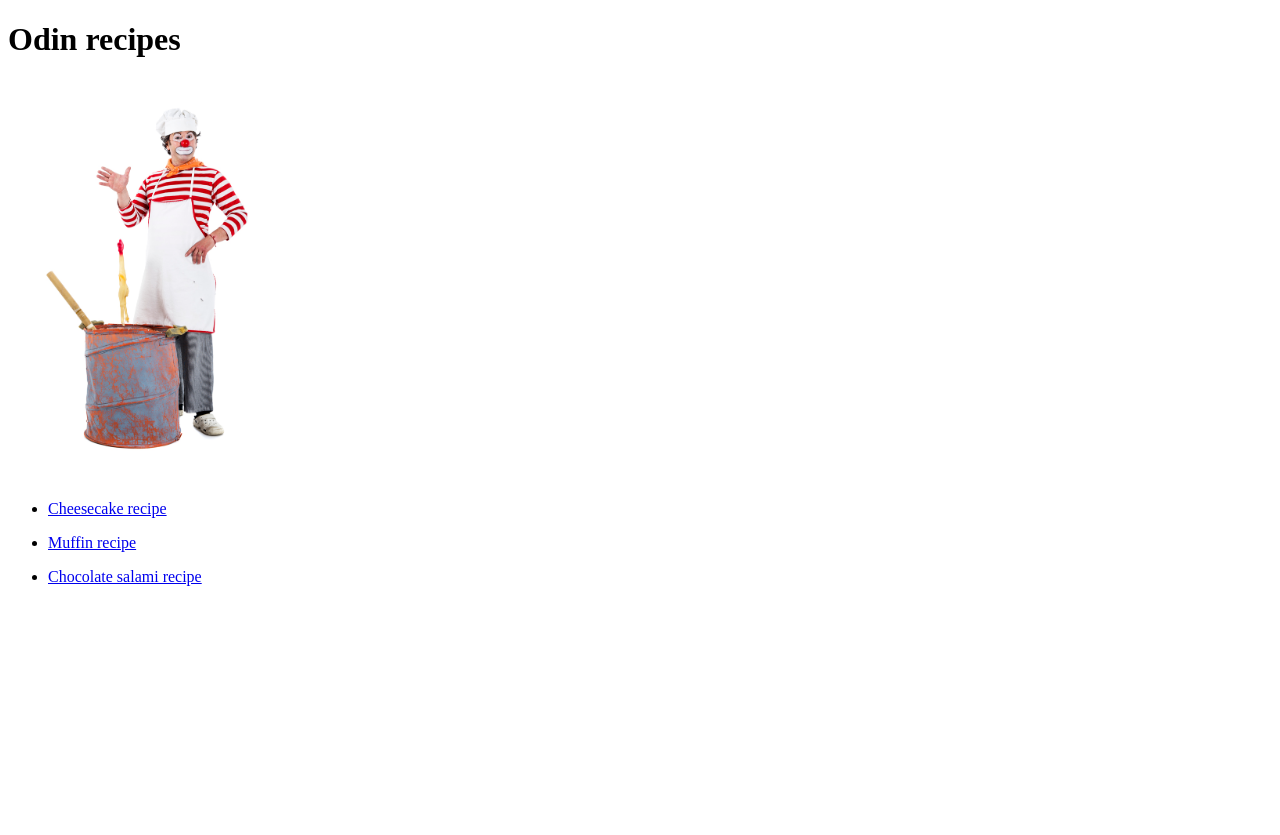
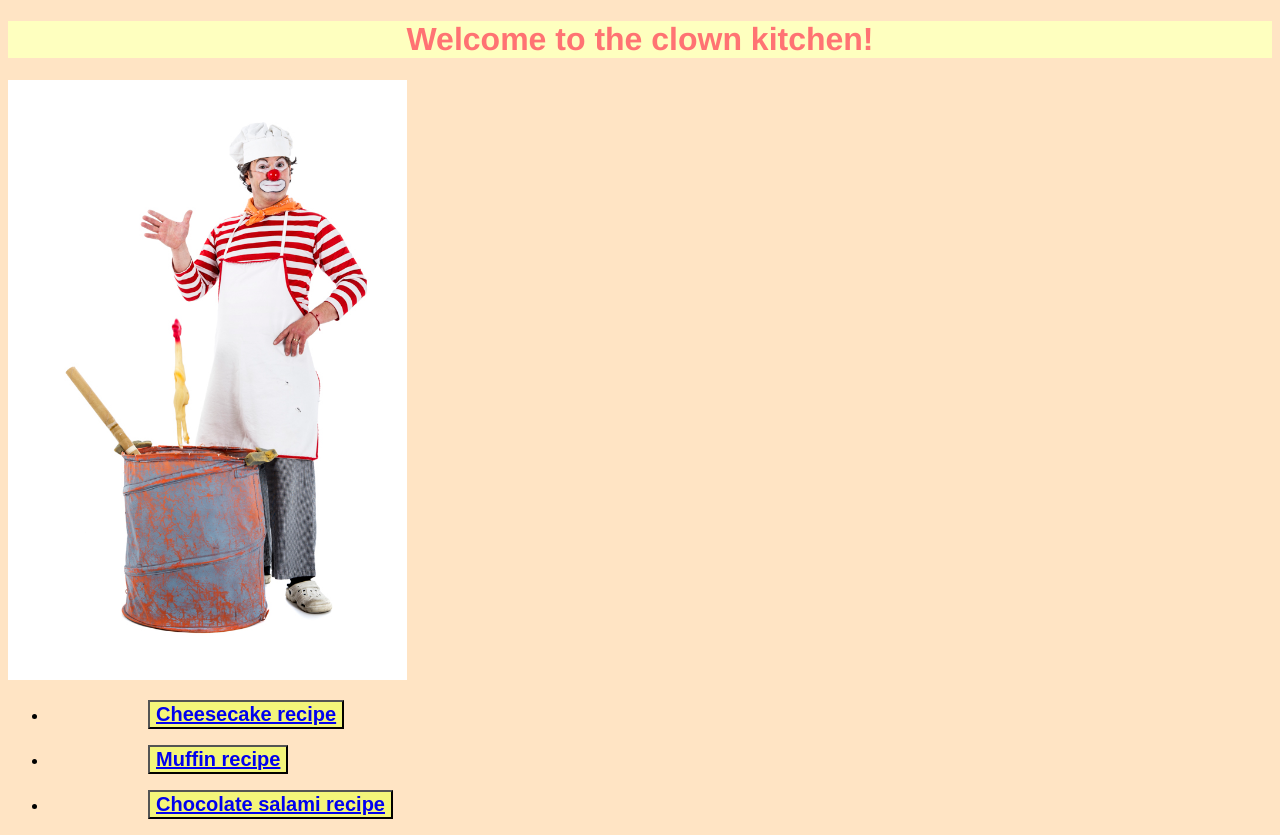
Before and after one commit to Altersandr/odinproject-recipes, a plain HTML site: page index.html in a window 1280 px wide. Before the commit the page ends 800 px from the top, so only its background shows below. Drawn offline with Linux system fonts and the light colour scheme.

Commit message:
added some styling to the webpages

```diff
--- /dev/null
+++ b/css/style.css
@@ -0,0 +1,16 @@
+body{
+    font-family: 'Franklin Gothic Medium', Arial, sans-serif;
+    background-color: bisque;
+}
+
+h1{
+    text-align: center;
+    background-color: rgb(254, 255, 191);
+    color: rgb(255, 115, 115);
+}
+button{
+    margin-left: 100px;
+    background-color: rgb(243, 245, 122);
+    font-weight: 800;
+    font-size: 20px;
+}
--- a/index.html
+++ b/index.html
@@ -4,17 +4,19 @@
 <head>
     <meta charset="utf-8">
     <title> A website with cooking recipes! </title>
+    <link rel="stylesheet" href="css/style.css">
+
 </head>
 
 <body>
 
-    <h1>Odin recipes</h1>
-    <img src="./recipes/img/clown-chef.jpg" height="400">
+    <h1>Welcome to the clown kitchen!</h1>
+    <img src="./recipes/img/clown-chef.jpg" height="600" >
     <ul>
-    <li><a href="../odinproject-recipes/recipes/cheesecake.html"> Cheesecake recipe</a></li>
-    <li><p><a href="../odinproject-recipes/recipes/muffin.html">Muffin recipe</a></p></li>
-    <li><p><a href="./recipes/chocolate-salami.html"> Chocolate salami recipe</a></p></li>
-    </ul>
+    <li><button><a href="../odinproject-recipes/recipes/cheesecake.html"> Cheesecake recipe</a></button></li>
+    <li><p><button><a href="../odinproject-recipes/recipes/muffin.html">Muffin recipe</a></button></p></li>
+    <li><p><button><a href="./recipes/chocolate-salami.html"> Chocolate salami recipe</a></button></p></li>
+</ul>
 </body>
 
 
```
Also changed, not shown: recipes/cheesecake.html (+1 -0 lines), recipes/chocolate-salami.html (+1 -0 lines), recipes/muffin.html (+2 -1 lines).
